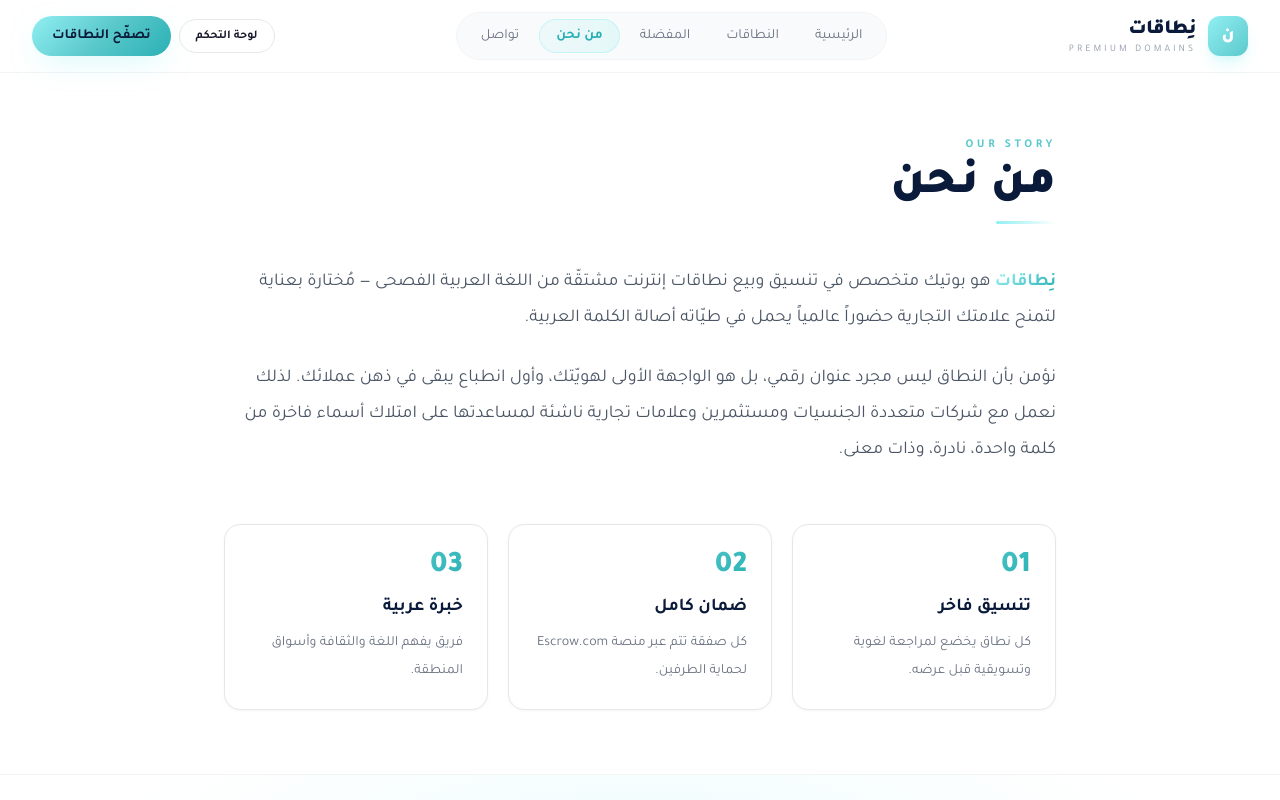
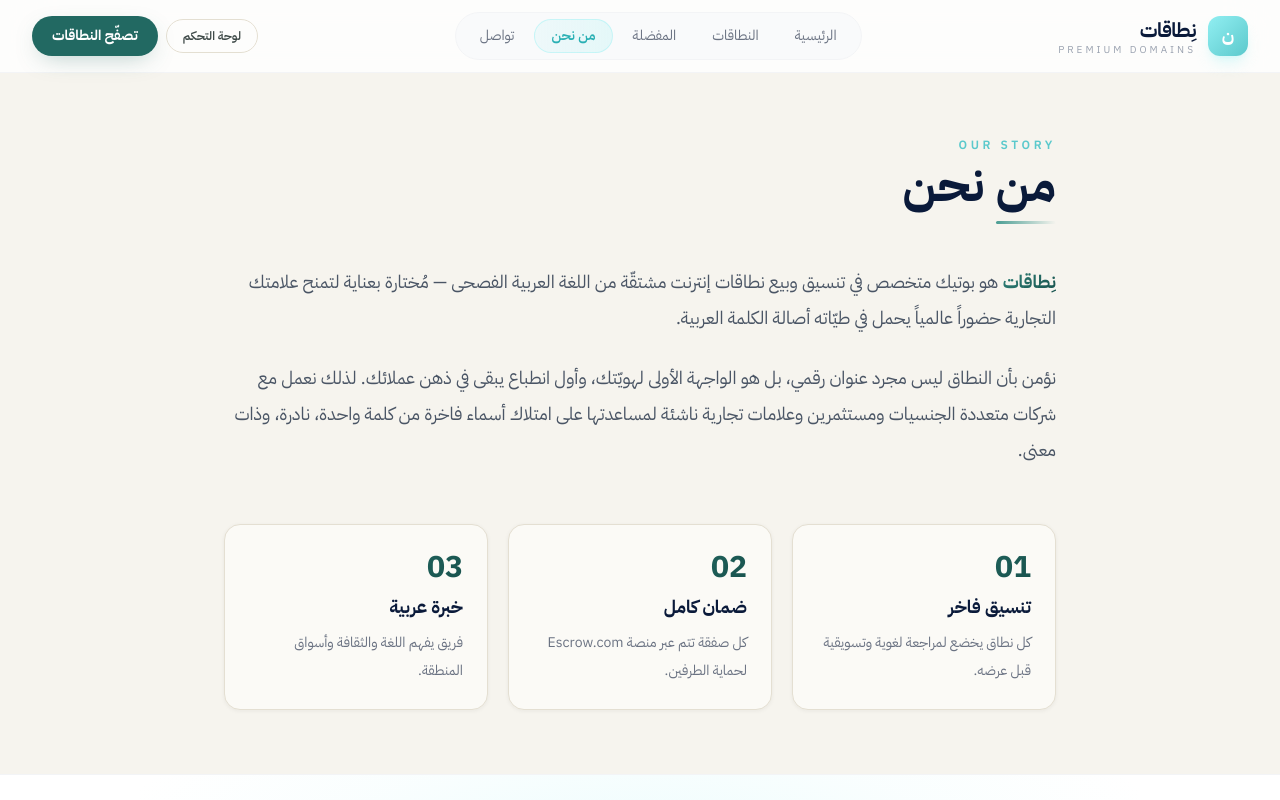
Before and after one commit to ayoubley/nitaqat, a React (Vite) app: page /#/about in a window 1280 px wide. Shown: the top 800 px of the page. Built offline with nearby package versions, Linux system fonts and the light colour scheme.

Commit message:
تطبيق التصميم الجديد: ألوان دافئة وخط IBM Plex Sans Arabic

```diff
--- a/index.html
+++ b/index.html
@@ -3,9 +3,12 @@
   <head>
     <meta charset="UTF-8" />
     <meta name="viewport" content="width=device-width, initial-scale=1.0" />
+
+    <!-- Google Fonts - IBM Plex Sans Arabic (الخط الجديد) -->
     <link rel="preconnect" href="https://fonts.googleapis.com" />
     <link rel="preconnect" href="https://fonts.gstatic.com" crossorigin />
-    <link href="https://fonts.googleapis.com/css2?family=Tajawal:wght@300;400;500;700;800;900&family=Cairo:wght@400;600;700;800;900&family=Playfair+Display:wght@700;900&display=swap" rel="stylesheet" />
+    <link href="https://fonts.googleapis.com/css2?family=IBM+Plex+Sans+Arabic:wght@300;400;500;600;700;800&family=Playfair+Display:wght@700;900&display=swap" rel="stylesheet" />
+
     <title>نطاقات | Nitaqat — بوتيك النطاقات العربية الفاخرة</title>
     <meta name="description" content="بوتيك متخصص في بيع النطاقات العربية الفاخرة من كلمة واحدة للشركات والعلامات التجارية الراقية." />
   </head>
--- a/src/index.css
+++ b/src/index.css
@@ -1,55 +1,96 @@
 @import "tailwindcss";
 
+/* ─── Warm Minimal / Editorial Color System ─────────────────────────── */
 :root {
-  --color-bg: #ffffff;
-  --color-bg-2: #f7fafa;
-  --color-cyan: #91eff2;
-  --color-cyan-deep: #5bc9cc;
-  --color-cyan-darker: #2ab0b4;
-  --color-navy: #0a1a3a;
-  --color-text: #1a1a2e;
-  --color-muted: #6b7280;
-  --color-border: #e5e7eb;
-  --color-gold: #d4af37;
-  --color-gold-2: #f5d27a;
-  --color-emerald: #10b981;
+  /* Backgrounds */
+  --color-bg:        #f6f4ee;
+  --color-bg-alt:    #efece3;
+  --color-paper:     #fbfaf6;
+
+  /* Ink / Text */
+  --color-ink:       #1a2422;
+  --color-ink-soft:  #3d4947;
+  --color-muted:     #6b7572;
+
+  /* Lines / Borders */
+  --color-line:      #e4dfd2;
+  --color-line-soft: #ece8da;
+
+  /* Teal – primary accent */
+  --color-teal-900:  #0f3d3a;
+  --color-teal-800:  #18524d;
+  --color-teal-700:  #226962;
+  --color-teal-600:  #2f8279;
+  --color-teal-500:  #4a9d93;
+  --color-teal-100:  #dceeea;
+  --color-teal-50:   #eaf4f1;
+
+  /* Sand / Clay – warm secondary */
+  --color-sand:      #e8dcc4;
+  --color-sand-dark: #d4a76a;
+  --color-clay:      #a6553a;
 }
 
+/* ─── Tailwind theme tokens ─────────────────────────────────────────── */
 @theme {
-  --font-sans: "Tajawal", "Cairo", system-ui, sans-serif;
-  --font-display: "Cairo", "Tajawal", serif;
-  --color-ink: #0a0a0a;
-  --color-ink-2: #111111;
-  --color-gold: #d4af37;
-  --color-gold-soft: #f5d27a;
-  --color-emerald-glow: #10b981;
+  --font-sans:    "IBM Plex Sans Arabic", "Inter", system-ui, sans-serif;
+  --font-display: "IBM Plex Sans Arabic", "Inter", sans-serif;
+
+  --color-bg:         #f6f4ee;
+  --color-bg-alt:     #efece3;
+  --color-paper:      #fbfaf6;
+  --color-ink:        #1a2422;
+  --color-ink-soft:   #3d4947;
+  --color-muted:      #6b7572;
+  --color-line:       #e4dfd2;
+  --color-line-soft:  #ece8da;
+  --color-teal-900:   #0f3d3a;
+  --color-teal-800:   #18524d;
+  --color-teal-700:   #226962;
+  --color-teal-600:   #2f8279;
+  --color-teal-500:   #4a9d93;
+  --color-teal-100:   #dceeea;
+  --color-teal-50:    #eaf4f1;
+  --color-sand:       #e8dcc4;
+  --color-sand-dark:  #d4a76a;
+  --color-clay:       #a6553a;
 }
 
+/* ─── Base ──────────────────────────────────────────────────────────── */
 html, body, #root {
   height: 100%;
-  background: #ffffff;
-  color: #1a1a2e;
-  font-family: "Tajawal", "Cairo", system-ui, sans-serif;
+  background: var(--color-bg);
+  color: var(--color-ink);
+  font-family: "IBM Plex Sans Arabic", "Inter", system-ui, sans-serif;
   -webkit-font-smoothing: antialiased;
   text-rendering: optimizeLegibility;
 }
 
-/* Custom scrollbar */
+body, h1, h2, h3, h4, h5, h6, p, span, a, button, input, select, textarea {
+  font-family: "IBM Plex Sans Arabic", "Inter", system-ui, sans-serif;
+}
+
+body {
+  background: var(--color-bg);
+  min-height: 100vh;
+}
+
+/* ─── Scrollbar ─────────────────────────────────────────────────────── */
 ::-webkit-scrollbar { width: 8px; height: 8px; }
-::-webkit-scrollbar-track { background: #f0f0f0; }
+::-webkit-scrollbar-track { background: var(--color-bg-alt); }
 ::-webkit-scrollbar-thumb {
-  background: linear-gradient(180deg, #91eff2, #5bc9cc);
+  background: var(--color-teal-500);
   border-radius: 999px;
-  border: 2px solid #f0f0f0;
+  border: 2px solid var(--color-bg-alt);
 }
-::-webkit-scrollbar-thumb:hover { background: #5bc9cc; }
+::-webkit-scrollbar-thumb:hover { background: var(--color-teal-600); }
 
-/* Selection */
-::selection { background: rgba(145,239,242,0.4); color: #0a1a3a; }
+/* ─── Selection ─────────────────────────────────────────────────────── */
+::selection { background: var(--color-teal-100); color: var(--color-teal-900); }
 
-/* Utilities */
+/* ─── Accent text utilities ─────────────────────────────────────────── */
 .gold-text {
-  background: linear-gradient(135deg, #f5d27a 0%, #d4af37 40%, #b8860b 100%);
+  background: linear-gradient(135deg, var(--color-teal-500) 0%, var(--color-teal-700) 100%);
   -webkit-background-clip: text;
   background-clip: text;
   -webkit-text-fill-color: transparent;
@@ -57,139 +98,189 @@ html, body, #root {
 }
 
 .cyan-text {
-  background: linear-gradient(135deg, #91eff2 0%, #2ab0b4 100%);
+  background: linear-gradient(135deg, var(--color-teal-600) 0%, var(--color-teal-800) 100%);
   -webkit-background-clip: text;
   background-clip: text;
   -webkit-text-fill-color: transparent;
   color: transparent;
 }
 
+/* ─── Border utility ────────────────────────────────────────────────── */
 .gold-border {
   position: relative;
   background:
-    linear-gradient(#fff, #fff) padding-box,
-    linear-gradient(135deg, rgba(145,239,242,0.8), rgba(145,239,242,0.1) 50%, rgba(91,201,204,0.5)) border-box;
+    linear-gradient(var(--color-paper), var(--color-paper)) padding-box,
+    linear-gradient(135deg, var(--color-teal-500), var(--color-sand-dark)) border-box;
   border: 1px solid transparent;
 }
 
+/* ─── Cards ─────────────────────────────────────────────────────────── */
 .luxury-card {
-  background: #ffffff;
-  border: 1px solid #e5e7eb;
+  background: var(--color-paper);
+  border: 1px solid var(--color-line);
   border-radius: 16px;
   transition: all .35s ease;
-  box-shadow: 0 1px 3px rgba(0,0,0,0.04);
+  box-shadow: 0 1px 4px rgba(26,36,34,0.06);
 }
 .luxury-card:hover {
-  border-color: rgba(145,239,242,0.6);
-  box-shadow: 0 20px 60px -20px rgba(145,239,242,0.35), 0 0 0 1px rgba(145,239,242,0.2) inset;
+  border-color: var(--color-teal-500);
+  box-shadow: 0 20px 60px -20px rgba(74,157,147,0.18), 0 0 0 1px rgba(74,157,147,0.12) inset;
   transform: translateY(-2px);
 }
 
-/* Dark theme cards for admin / details */
 .dark-card {
-  background: linear-gradient(180deg, rgba(255,255,255,0.02), rgba(255,255,255,0));
-  border: 1px solid #1f1f1f;
+  background: var(--color-paper);
+  border: 1px solid var(--color-line);
   transition: all .35s ease;
 }
 .dark-card:hover {
-  border-color: rgba(212,175,55,0.4);
-  box-shadow: 0 20px 60px -20px rgba(212,175,55,0.25), 0 0 0 1px rgba(212,175,55,0.15) inset;
+  border-color: var(--color-teal-500);
+  box-shadow: 0 20px 60px -20px rgba(74,157,147,0.18);
   transform: translateY(-2px);
 }
 
+/* ─── Shimmer ───────────────────────────────────────────────────────── */
 .shimmer {
-  background: linear-gradient(110deg, transparent 30%, rgba(145,239,242,0.25) 50%, transparent 70%);
+  background: linear-gradient(110deg, transparent 30%, rgba(74,157,147,0.12) 50%, transparent 70%);
   background-size: 200% 100%;
   animation: shimmer 2.5s linear infinite;
 }
 @keyframes shimmer {
-  0% { background-position: 200% 0; }
+  0%   { background-position: 200% 0; }
   100% { background-position: -200% 0; }
 }
 
+/* ─── Buttons ───────────────────────────────────────────────────────── */
 .btn-gold {
-  background: linear-gradient(135deg, #f5d27a 0%, #d4af37 50%, #b8860b 100%);
-  color: #0a0a0a;
+  background: linear-gradient(135deg, var(--color-teal-500) 0%, var(--color-teal-700) 100%);
+  color: #ffffff;
   font-weight: 700;
   transition: all .25s ease;
-  box-shadow: 0 10px 30px -10px rgba(212,175,55,0.5);
+  box-shadow: 0 8px 24px -8px rgba(74,157,147,0.4);
 }
 .btn-gold:hover {
   transform: translateY(-1px);
-  box-shadow: 0 15px 40px -10px rgba(212,175,55,0.7);
+  box-shadow: 0 12px 32px -8px rgba(74,157,147,0.55);
   filter: brightness(1.05);
 }
 
 .btn-cyan {
-  background: linear-gradient(135deg, #91eff2 0%, #5bc9cc 50%, #2ab0b4 100%);
-  color: #0a1a3a;
+  background: var(--color-teal-700);
+  color: #ffffff;
   font-weight: 700;
   transition: all .25s ease;
-  box-shadow: 0 10px 30px -10px rgba(145,239,242,0.5);
+  box-shadow: 0 8px 24px -8px rgba(34,105,98,0.35);
 }
 .btn-cyan:hover {
+  background: var(--color-teal-800);
   transform: translateY(-1px);
-  box-shadow: 0 15px 40px -10px rgba(145,239,242,0.7);
-  filter: brightness(1.03);
+  box-shadow: 0 12px 32px -8px rgba(34,105,98,0.5);
+}
+
+.btn-purple {
+  background: var(--color-clay);
+  color: #ffffff;
+  font-weight: 700;
+  transition: all .25s ease;
+  box-shadow: 0 8px 24px -8px rgba(166,85,58,0.4);
+}
+.btn-purple:hover {
+  transform: translateY(-1px);
+  filter: brightness(1.08);
 }
 
 .btn-emerald {
-  background: linear-gradient(135deg, #10b981 0%, #059669 100%);
-  color: #fff;
+  background: var(--color-teal-600);
+  color: #ffffff;
   font-weight: 700;
   transition: all .25s ease;
-  box-shadow: 0 10px 30px -10px rgba(16,185,129,0.5);
+  box-shadow: 0 8px 24px -8px rgba(47,130,121,0.4);
 }
 .btn-emerald:hover {
   transform: translateY(-1px);
-  box-shadow: 0 15px 40px -10px rgba(16,185,129,0.7);
-  filter: brightness(1.05);
+  background: var(--color-teal-700);
 }
 
 .btn-ghost {
-  background: rgba(255,255,255,0.7);
-  border: 1px solid #e5e7eb;
-  color: #1a1a2e;
+  background: transparent;
+  border: 1px solid var(--color-line);
+  color: var(--color-ink-soft);
   transition: all .25s ease;
 }
 .btn-ghost:hover {
-  border-color: rgba(145,239,242,0.6);
-  background: rgba(145,239,242,0.08);
+  border-color: var(--color-teal-500);
+  background: var(--color-teal-50);
+  color: var(--color-teal-700);
 }
 
 .btn-dark {
-  background: #0a1a3a;
+  background: var(--color-ink);
   color: #ffffff;
   font-weight: 700;
   transition: all .25s ease;
 }
 .btn-dark:hover {
-  background: #112240;
+  background: var(--color-ink-soft);
   transform: translateY(-1px);
-  box-shadow: 0 10px 30px -10px rgba(10,26,58,0.4);
 }
 
+/* ─── Form inputs ───────────────────────────────────────────────────── */
 input, select, textarea {
   font-family: inherit;
 }
 
+.form-input-light {
+  width: 100%;
+  background: var(--color-paper);
+  border: 1px solid var(--color-line);
+  border-radius: 10px;
+  padding: 10px 12px;
+  font-size: 14px;
+  color: var(--color-ink);
+  outline: none;
+  transition: all .2s;
+}
+.form-input-light::placeholder { color: var(--color-muted); }
+.form-input-light:focus {
+  border-color: var(--color-teal-500);
+  box-shadow: 0 0 0 3px rgba(74,157,147,0.15);
+}
+
+.form-input {
+  width: 100%;
+  background: var(--color-paper);
+  border: 1px solid var(--color-line);
+  border-radius: 10px;
+  padding: 10px 12px;
+  font-size: 14px;
+  color: var(--color-ink);
+  outline: none;
+  transition: all .2s;
+}
+.form-input::placeholder { color: var(--color-muted); }
+.form-input:focus {
+  border-color: var(--color-teal-500);
+  box-shadow: 0 0 0 3px rgba(74,157,147,0.15);
+}
+
+/* ─── Section divider accent ────────────────────────────────────────── */
 .section-title-line::after {
   content: "";
   display: block;
   width: 60px;
   height: 3px;
-  background: linear-gradient(90deg, #91eff2, transparent);
+  background: linear-gradient(90deg, var(--color-teal-500), transparent);
   margin-top: 12px;
   border-radius: 99px;
 }
 
-/* Domain name display */
+/* ─── Domain name display ───────────────────────────────────────────── */
 .domain-display {
-  font-family: "Playfair Display", "Cairo", serif;
+  font-family: "Playfair Display", "IBM Plex Sans Arabic", serif;
   letter-spacing: -0.02em;
 }
 
-/* NameClub-style glow - top */
+/* ─── Hero glows (warm teal instead of neon) ────────────────────────── */
 .hero-glow-top {
   position: absolute;
   top: -200px;
@@ -199,16 +290,14 @@ input, select, textarea {
   height: 700px;
   background: radial-gradient(
     ellipse at center,
-    rgba(145,239,242,0.35) 0%,
-    rgba(145,239,242,0.15) 30%,
-    rgba(91,201,204,0.05) 60%,
+    rgba(74,157,147,0.14) 0%,
+    rgba(232,220,196,0.10) 40%,
     transparent 80%
   );
   pointer-events: none;
   z-index: 0;
 }
 
-/* NameClub-style glow - bottom */
 .hero-glow-bottom {
   position: absolute;
   bottom: -200px;
@@ -218,30 +307,15 @@ input, select, textarea {
   height: 700px;
   background: radial-gradient(
     ellipse at center,
-    rgba(145,239,242,0.30) 0%,
-    rgba(145,239,242,0.12) 35%,
-    rgba(91,201,204,0.04) 60%,
+    rgba(74,157,147,0.10) 0%,
+    rgba(232,220,196,0.08) 40%,
     transparent 80%
   );
   pointer-events: none;
   z-index: 0;
 }
 
-/* Form input for light mode */
-.form-input-light {
-  width: 100%;
-  background: #ffffff;
-  border: 1px solid #e5e7eb;
-  border-radius: 10px;
-  padding: 10px 12px;
-  font-size: 14px;
-  color: #1a1a2e;
-  outline: none;
-  transition: border-color .2s;
-}
-.form-input-light:focus { border-color: #91eff2; box-shadow: 0 0 0 3px rgba(145,239,242,0.15); }
-
-/* Dark mode pages (admin, domain details) */
+/* ─── Dark mode pages (admin, domain details) ───────────────────────── */
 .dark-page {
   background: #0a0a0a;
   color: #f5f5f4;
```
Also changed, not shown: 1 other file (tests, documents, lock files or other folders).
